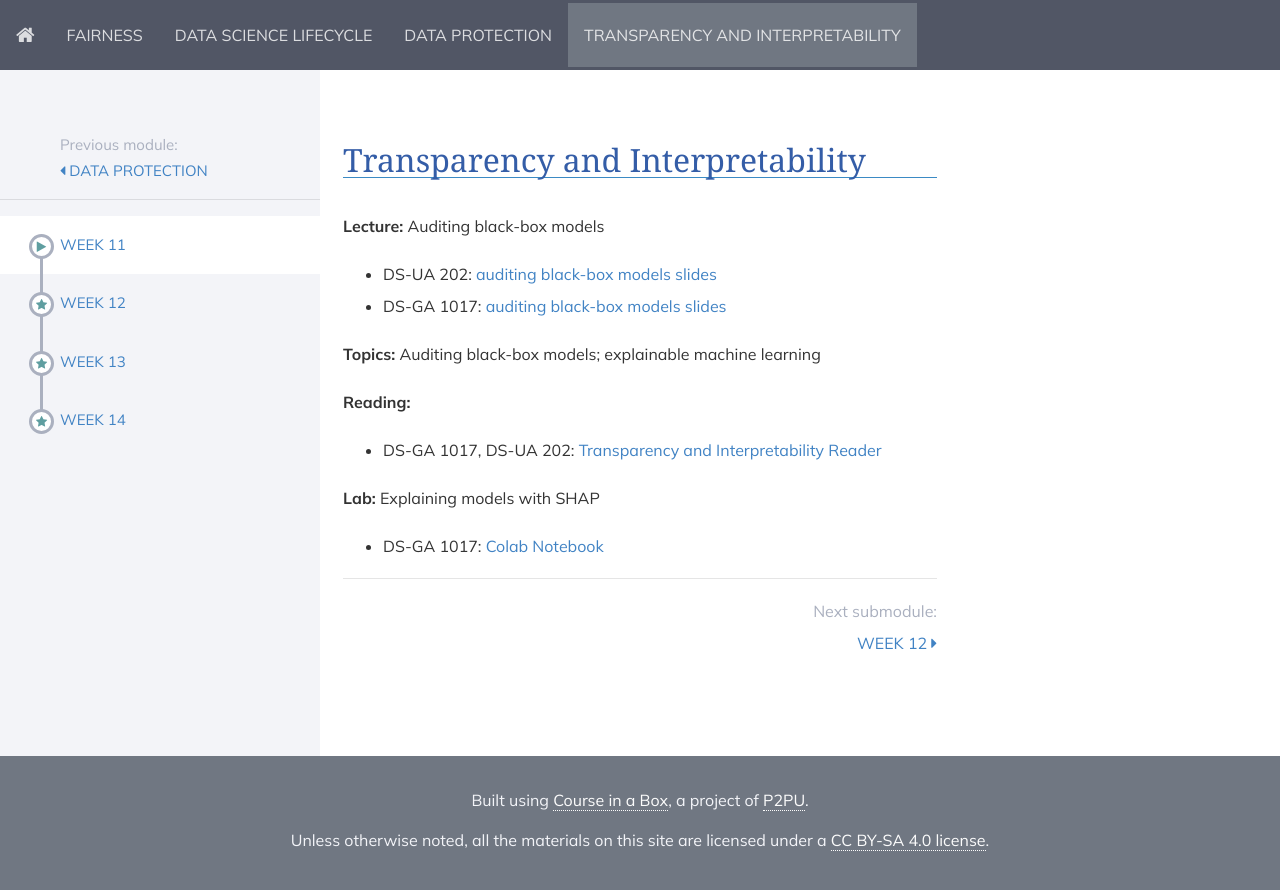
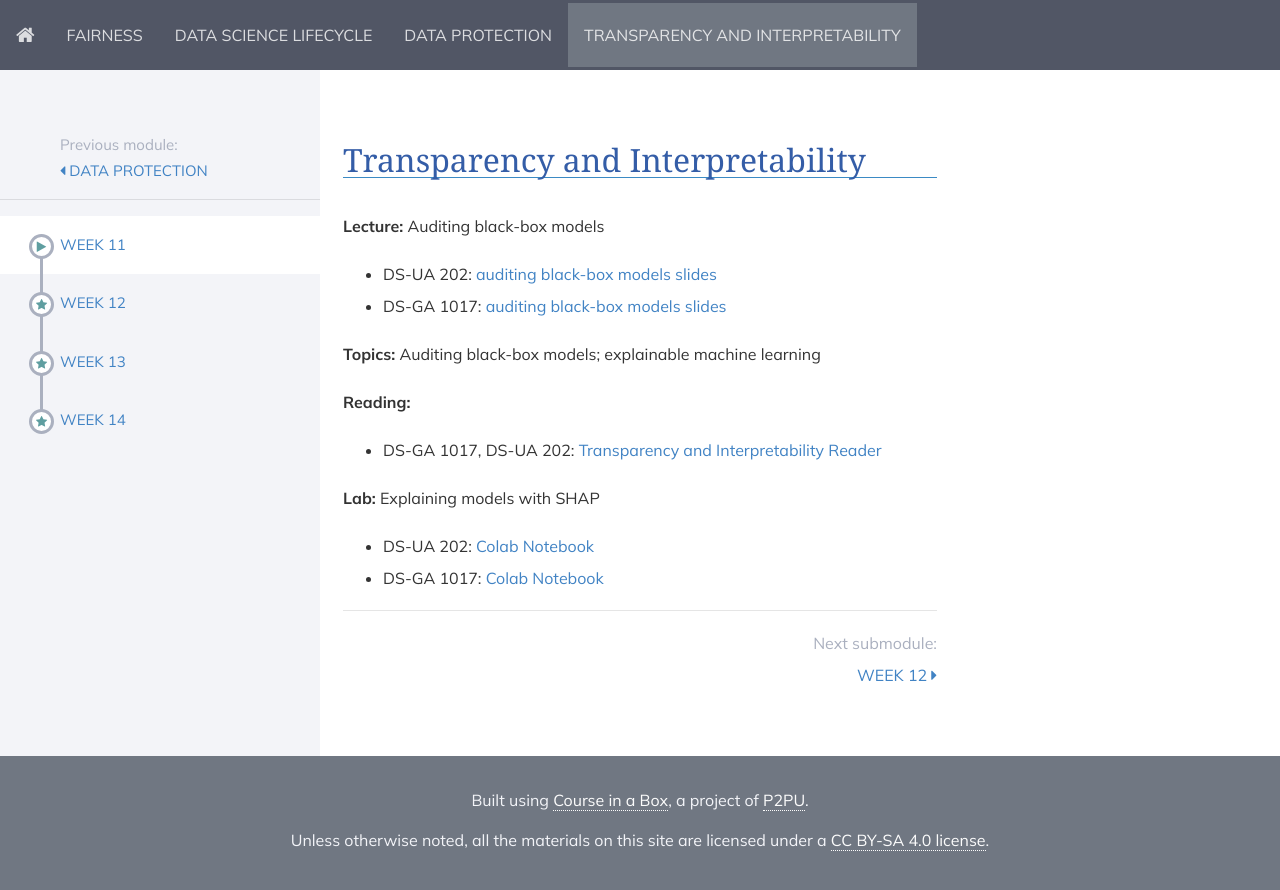
Before and after one commit to DataResponsibly/rds24, a Jekyll site: the page built from modules/transparency_and_interpretability/_posts/2000-01-01-week11.md, in a window 1280 px wide. Shown: the top 890 px of the page. Built offline with Jekyll 4.4.1, drawn with Linux system fonts in a browser that asks for light colours; nearby versions of some CDN libraries.

Commit message:
undergrad lab 11

```diff
--- a/modules/transparency_and_interpretability/_posts/2000-01-01-week11.md
+++ b/modules/transparency_and_interpretability/_posts/2000-01-01-week11.md
@@ -20,5 +20,5 @@ title: Week 11
 
 **Lab:** Explaining models with SHAP
 
-<!-- * DS-UA 202: [Colab Notebook](https://colab.research.google.com/drive/1Y5qwGwy1v_l25ZOtZOPN15ZOfiQkfOWK?usp=sharing) -->
+* DS-UA 202: [Colab Notebook](https://drive.google.com/file/d/10SfAw1Lr1w_DT0w3juyedvijm_xNXgWR/view?usp=sharing)
 * DS-GA 1017: [Colab Notebook](https://drive.google.com/file/d/1knyn1DqV2sG8AWgLFonTAaM4vvm1ar_f/view?usp=sharing)
```
